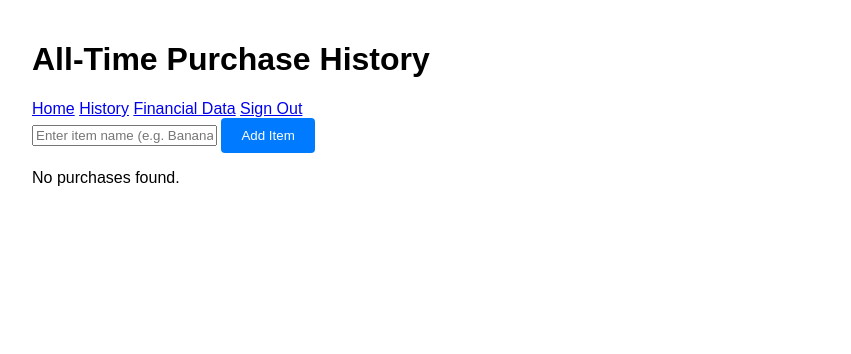
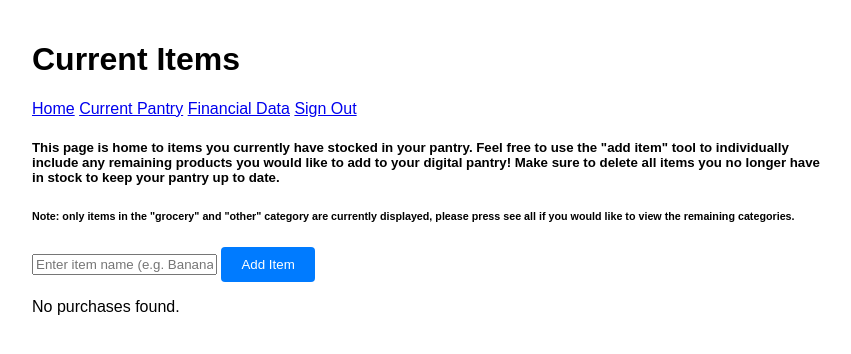
Before and after one commit to dandob1/SmartPantry_AI, a Flask app: page /history in a window 1280 px wide. Shown: the top 354 px of the page, without its empty margins (208-1059 px from the left). Run offline with Flask 3, Linux system fonts and the light colour scheme; the visitor is signed in with stand-in values (Sample User, id 1); data that the repository does not hold is empty.

Commit message:
fixed some bugs and formatting

```diff
--- a/app.py
+++ b/app.py
@@ -89,6 +89,7 @@ def home():
     image_path = None
     error = None
     total_cost = 0.0
+    broken = None
 
     if request.method == "POST":
         file = request.files["receipt"]
@@ -102,12 +103,12 @@ def home():
             if ext not in SUPPORTED_FORMATS or type not in ALLOWED_TYPES:
                 error = f"Unsupported or corrupted file. Allowed types: {', '.join(SUPPORTED_FORMATS)}."
             else:
-                result, image_path = analyze_receipt(filepath, session["uid"])
+                result, image_path, broken = analyze_receipt(filepath, session["uid"])
 
             #items = result  # Assign result to items if result contains the list of items
             total_cost = sum(item[1] for item in result)
 
-    return render_template("home.html", table_data=result, image_path=image_path,total_cost=total_cost, error=error)
+    return render_template("home.html", table_data=result, image_path=image_path,total_cost=total_cost, error=error, broken=broken)
 
 #see all items bought page/control delete
 @app.route("/history", methods=["GET", "POST"])
@@ -120,6 +121,11 @@ def history():
     cur = conn.cursor()
     error = None
     override_item = None
+    #see all/less button
+    show_all = session.get('show_all', False)
+    if request.method == "POST" and 'toggle_all' in request.form:
+        show_all = not show_all
+        session['show_all'] = show_all
 
     if 'add_item' in request.form:
             item = request.form.get('new_item','').strip()
@@ -153,8 +159,7 @@ def history():
     if request.method == "POST":
         #delete all
         if 'clear_all' in request.form:
-            cur.execute("""SELECT d.id, d.itemName, d.itemPrice, d.category, d.subcategory, DATE(r.date_uploaded) AS date
-                FROM receiptData d JOIN receipt r ON d.rid = r.rid WHERE r.uid = ? ORDER BY r.date_uploaded DESC""", (uid,))
+            cur.execute("""DELETE FROM receiptData WHERE rid IN (SELECT rid FROM receipt WHERE uid = ?)""", (uid,))
             conn.commit()
         # delete only some
         elif 'delete_selected' in request.form:
@@ -165,13 +170,18 @@ def history():
                 conn.commit()
 
     #get rows for history
-    cur.execute("""
-        SELECT d.id, d.itemName, d.itemPrice, d.category, d.subcategory, DATE(r.date_uploaded) AS date
-        FROM receiptData d JOIN receipt r ON d.rid = r.rid WHERE r.uid = ? ORDER BY r.date_uploaded DESC""", (uid,))
+    if show_all:
+        cur.execute("""
+            SELECT d.id, d.itemName, d.itemPrice, d.category, d.subcategory, DATE(r.date_uploaded) AS date
+            FROM receiptData d JOIN receipt r ON d.rid = r.rid WHERE r.uid = ? ORDER BY r.date_uploaded DESC""", (uid,))
+    else:
+        cur.execute("""
+            SELECT d.id, d.itemName, d.itemPrice, d.category, d.subcategory, DATE(r.date_uploaded) AS date
+            FROM receiptData d JOIN receipt r ON d.rid = r.rid WHERE r.uid = ? AND category IN ('Groceries', 'Other') ORDER BY r.date_uploaded DESC""", (uid,))
     rows = cur.fetchall()
     conn.close()
 
-    return render_template("history.html", purchases=rows, error=error, override_item=override_item)
+    return render_template("history.html", purchases=rows, error=error, show_all=show_all, override_item=override_item)
 
 #financial page data
 @app.route("/financial")
@@ -183,13 +193,13 @@ def financial():
 
     conn = get_db_connection()
     cur = conn.cursor()
-
+    #current total spending
     cur.execute("""SELECT COALESCE(SUM(d.itemPrice),0) FROM receiptData d JOIN receipt r ON d.rid = r.rid WHERE r.uid = ?""", (uid,))
     current_total = cur.fetchone()[0]
-
+    #all time total spending
     cur.execute("""SELECT COALESCE(SUM(total_spend),0) FROM receipt WHERE uid = ?""", (uid,))
     total = cur.fetchone()[0]
-
+    #dates for graph
     cur.execute("""SELECT date_uploaded, total_spend FROM receipt WHERE uid = ? ORDER BY date_uploaded""", (uid,))
     rows = cur.fetchall()
     conn.close()
--- a/templates/financial.html
+++ b/templates/financial.html
@@ -11,7 +11,7 @@
         <script src="https://cdn.plot.ly/plotly-latest.min.js"></script>
     <nav>
       <a class="btn-nav" href="{{ url_for('home') }}">Home</a>
-      <a class="btn-nav" href="{{ url_for('history') }}">History</a>
+      <a class="btn-nav" href="{{ url_for('history') }}">Current Pantry</a>
       <a class="btn-nav" href="{{ url_for('financial') }}">Financial Data</a>
       <a class="btn-signout" href="{{ url_for('logout') }}">Sign Out</a>
     </nav>
--- a/templates/history.html
+++ b/templates/history.html
@@ -6,14 +6,17 @@
 </head>
 <body>
   <div class="header">
-    <h1>All-Time Purchase History</h1>
+    <h1>Current Items</h1>
     <nav>
       <a class="btn-nav" href="{{ url_for('home') }}">Home</a>
-      <a class="btn-nav" href="{{ url_for('history') }}">History</a>
+      <a class="btn-nav" href="{{ url_for('history') }}">Current Pantry</a>
       <a class="btn-nav" href="{{ url_for('financial') }}">Financial Data</a>
       <a class="btn-signout" href="{{ url_for('logout') }}">Sign Out</a>
     </nav>
   </div>
+  <h5>This page is home to items you currently have stocked in your pantry. Feel free to use the "add item" tool to individually include any remaining products you would like to add to your digital pantry! Make sure to delete all
+    items you no longer have in stock to keep your pantry up to date.</h5>
+  <h6>Note: only items in the "grocery" and "other" category are currently displayed, please press see all if you would like to view the remaining categories.</h6>
 
  <form method="post" action="{{ url_for('history') }}" class="add-form">
   <input type="text" name="new_item" placeholder="Enter item name (e.g. Banana)" required>
@@ -21,21 +24,23 @@
 </form>
 
 {% if error and override_item %}
-  <!-- duplicate warning + override form -->
   <form method="post" action="{{ url_for('history') }}" class="error-override">
     <p>{{ error|safe }} Choose another name, or:</p>
-    <!-- carry over the item and flag -->
     <input type="hidden" name="new_item" value="{{ override_item }}">
     <input type="hidden" name="force_add" value="1">
     <button type="submit" name="add_item">Add Anyway</button>
     <button type="submit">Cancel</button>
   </form>
 {% elif error %}
-  <!-- regular errors -->
   <div class="error">{{ error|safe }}</div>
 {% endif %}
 
   {% if purchases %}
+  <form method="post" action="{{ url_for('history') }}" style="display:inline-block; margin-bottom:1em;">
+  <button type="submit" name="toggle_all">
+    {{ 'See Groceries' if show_all else 'See All' }}
+  </button>
+</form>
   <form method="post" action="{{ url_for('history') }}">
     <table>
       <thead>
```
Also changed, not shown: receipt_analysis.py (+9 -5 lines), templates/home.html (+7 -1 lines).
